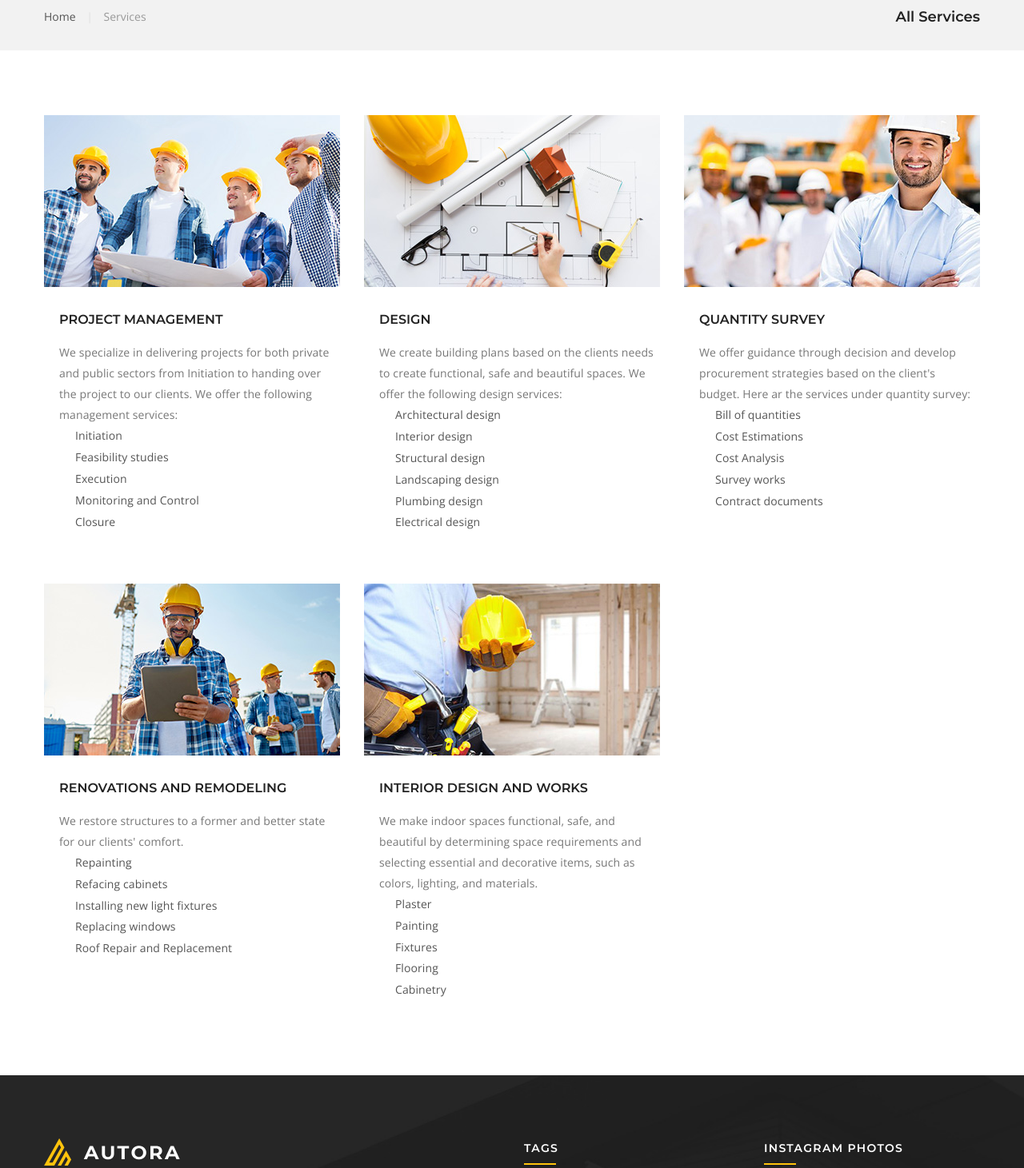
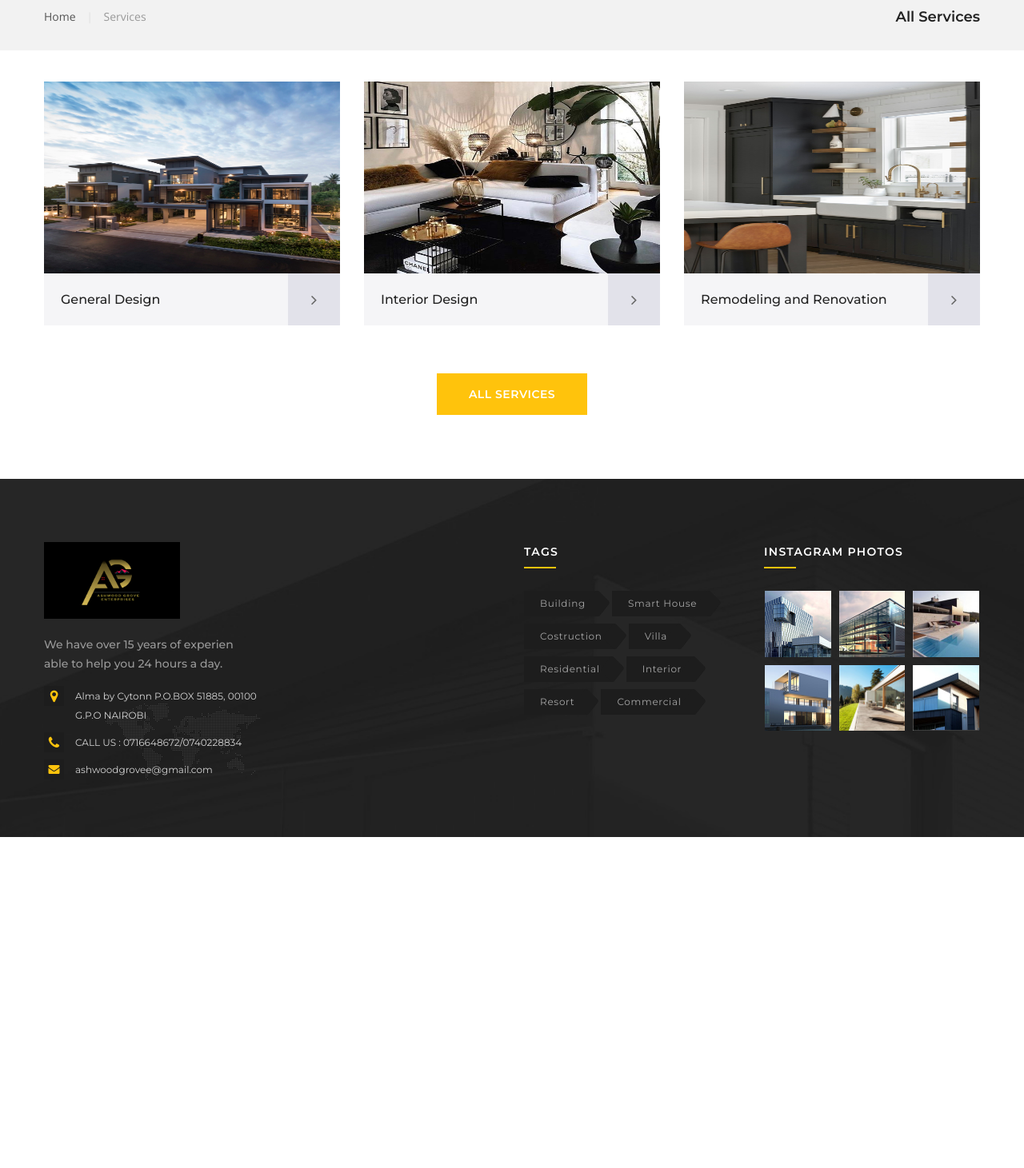
Before and after one commit to christinegatwiri/ashwood-enterprises, a plain HTML site: page page-services.html in a window 1280 px wide. Shown: the part 125-1586 px from the top of the page at 80% size. After the commit the page ends 1172 px from the top, so only its background shows below. Drawn offline with nearby package versions, Linux system fonts and the light colour scheme; some packages are replaced by stand-ins of ours; files whose address does not match are found by name.

Commit message:
add changes

```diff
--- a/page-services.html
+++ b/page-services.html
@@ -116,134 +116,118 @@
                                 <div class="container">
                                     <div class="row">
                                         <div class="col-md-12">
-                                            <div class="themesflat-spacer clearfix" data-desktop="81" data-mobile="60" data-smobile="60"></div>
-                                            <div class="themesflat-carousel-box data-effect clearfix" data-gap="30" data-column="3" data-column2="2" data-column3="1" data-auto="true">
+
+                                            <div class="themesflat-spacer clearfix" data-desktop="39" data-mobile="35" data-smobile="35"></div>
+                                            <div class="themesflat-carousel-box data-effect clearfix" data-gap="30" data-column="3" data-column2="2" data-column3="1" data-auto="false">
                                                 <div class="owl-carousel owl-theme">
-                                                    <div class="themesflat-image-box style-2 clearfix">
+                                                    <div class="themesflat-image-box style-1 has-icon icon-right w65 clearfix">
                                                         <div class="image-box-item">
                                                             <div class="inner">
                                                                 <div class="thumb data-effect-item">
-                                                                    <img src="assets/img/imagebox/image-box-1-370x215.jpg" alt="Image">
+                                                                    <img src="assets/img/projects/Design.png" alt="Image" style="max-height: 240px;">
                                                                     <div class="overlay-effect bg-color-accent"></div>
                                                                 </div>
                                                                 <div class="text-wrap">
-                                                                    <h5 class="heading uppercase"><a href="#">Project Management</a></h5>
-                                                                    <p class="letter-spacing-01">We specialize in delivering projects for both private and
-                                                                        public sectors from Initiation to handing over the project to our clients. We offer the following management services:
-                                                                    <ul class="letter-spacing-01 bullet">
-                                                                        <li>Initiation</li>
-                                                                        <li>Feasibility studies</li>
-                                                                        <li>Execution</li>
-                                                                        <li>Monitoring and Control</li>
-                                                                        <li>Closure</li>
-                                                                    </ul></p>
-                                                                    <!-- <div class="elm-readmore">
-                                                                        <a href="page-services-detail.html">DETAILS</a>
-                                                                    </div> -->
+                                                                    <h5 class="heading"><a href="#">General Design</a></h5>
+                                                                    <span class="icon-wrap">
+                                                                        <i class="fa fa-angle-right"></i>
+                                                                    </span>
                                                                 </div>
                                                             </div>
                                                         </div>
                                                     </div><!-- /.themesflat-image-box -->
 
-                                                    <div class="themesflat-image-box style-2 clearfix">
+                                                    <div class="themesflat-image-box style-1 has-icon icon-right w65 clearfix">
                                                         <div class="image-box-item">
                                                             <div class="inner">
                                                                 <div class="thumb data-effect-item">
-                                                                    <img src="assets/img/imagebox/image-box-2-370x215.jpg" alt="Image">
+                                                                    <img src="assets/img/projects/Interior Design.jpeg" alt="Image" style="max-height: 240px;">
                                                                     <div class="overlay-effect bg-color-accent"></div>
                                                                 </div>
                                                                 <div class="text-wrap">
-                                                                    <h5 class="heading uppercase"><a href="#">Design</a></h5>
-                                                                    <p class="letter-spacing-01">We create building plans based on the clients needs to create functional, safe and beautiful spaces. We offer the following design services:</p>
-                                                                    <ul class="letter-spacing-01 bullet">
-                                                                        <li>Architectural design</li>
-                                                                        <li>Interior design</li>
-                                                                        <li>Structural design</li>
-                                                                        <li>Landscaping design</li>
-                                                                        <li>Plumbing design</li>
-                                                                        <li>Electrical design</li>
-                                                                    </ul>
+                                                                    <h5 class="heading"><a href="#">Interior Design</a></h5>
+                                                                    <span class="icon-wrap">
+                                                                        <i class="fa fa-angle-right"></i>
+                                                                    </span>
                                                                 </div>
                                                             </div>
                                                         </div>
                                                     </div><!-- /.themesflat-image-box -->
 
-                                                    <div class="themesflat-image-box style-2 clearfix">
+                                                    <div class="themesflat-image-box style-1 has-icon icon-right w65 clearfix">
                                                         <div class="image-box-item">
                                                             <div class="inner">
                                                                 <div class="thumb data-effect-item">
-                                                                    <img src="assets/img/imagebox/image-box-3-370x215.jpg" alt="Image">
+                                                                    <img src="assets/img/projects/Renovation and Remodeling.jpeg" alt="Image" style="max-height: 240px;">
                                                                     <div class="overlay-effect bg-color-accent"></div>
                                                                 </div>
                                                                 <div class="text-wrap">
-                                                                    <h5 class="heading uppercase"><a href="#">Quantity survey</a></h5>
-                                                                    <p class="letter-spacing-01">We offer guidance through decision and develop procurement strategies based on the client's budget. Here ar the services under quantity survey:
-                                                                        <ul class="letter-spacing-01 bullet">
-                                                                            <li>Bill of quantities</li>
-                                                                            <li>Cost Estimations</li>
-                                                                            <li>Cost Analysis</li>
-                                                                            <li>Survey works</li>
-                                                                            <li>Contract documents</li>
-                                                                        </ul>
-                                                                    </p>
+                                                                    <h5 class="heading"><a href="#">Remodeling and Renovation</a></h5>
+                                                                    <span class="icon-wrap">
+                                                                        <i class="fa fa-angle-right"></i>
+                                                                    </span>
+                                                                </div>
+                                                            </div>
+                                                        </div>
+                                                    </div><!-- /.themesflat-image-box -->
 
+                                                    <div class="themesflat-image-box style-1 has-icon icon-right w65 clearfix">
+                                                        <div class="image-box-item">
+                                                            <div class="inner">
+                                                                <div class="thumb data-effect-item">
+                                                                    <img src="assets/img/projects/Design.png" alt="Image" style="max-height: 240px;">
+                                                                    <div class="overlay-effect bg-color-accent"></div>
+                                                                </div>
+                                                                <div class="text-wrap">
+                                                                    <h5 class="heading"><a href="#">GENERAL DESIGN</a></h5>
+                                                                    <span class="icon-wrap">
+                                                                        <i class="fa fa-angle-right"></i>
+                                                                    </span>
+                                                                </div>
+                                                            </div>
+                                                        </div>
+                                                    </div><!-- /.themesflat-image-box -->
+
+                                                    <div class="themesflat-image-box style-1 has-icon icon-right w65 clearfix">
+                                                        <div class="image-box-item">
+                                                            <div class="inner">
+                                                                <div class="thumb data-effect-item">
+                                                                    <img src="assets/img/imagebox/image-box-2-370x250.jpg" alt="Image">
+                                                                    <div class="overlay-effect bg-color-accent"></div>
+                                                                </div>
+                                                                <div class="text-wrap">
+                                                                    <h5 class="heading"><a href="#">BUILDING ENVELOPES</a></h5>
+                                                                    <span class="icon-wrap">
+                                                                        <i class="fa fa-angle-right"></i>
+                                                                    </span>
+                                                                </div>
+                                                            </div>
+                                                        </div>
+                                                    </div><!-- /.themesflat-image-box -->
+
+                                                    <div class="themesflat-image-box style-1 has-icon icon-right w65 clearfix">
+                                                        <div class="image-box-item">
+                                                            <div class="inner">
+                                                                <div class="thumb data-effect-item">
+                                                                    <img src="assets/img/imagebox/image-box-3-370x250.jpg" alt="Image">
+                                                                    <div class="overlay-effect bg-color-accent"></div>
+                                                                </div>
+                                                                <div class="text-wrap">
+                                                                    <h5 class="heading"><a href="#">CONSTRUCTION MANAGEMENT</a></h5>
+                                                                    <span class="icon-wrap">
+                                                                        <i class="fa fa-angle-right"></i>
+                                                                    </span>
                                                                 </div>
                                                             </div>
                                                         </div>
                                                     </div><!-- /.themesflat-image-box -->
                                                 </div>
                                             </div><!-- /.themesflat-carousel-box -->
-
-                                            <div class="themesflat-spacer clearfix" data-desktop="15" data-mobile="15" data-smobile="15"></div>
-                                            <div class="themesflat-carousel-box data-effect clearfix" data-gap="30" data-column="3" data-column2="2" data-column3="1" data-auto="true">
-                                                <div class="owl-carousel owl-theme">
-                                                    <div class="themesflat-image-box style-2 clearfix">
-                                                        <div class="image-box-item">
-                                                            <div class="inner">
-                                                                <div class="thumb data-effect-item">
-                                                                    <img src="assets/img/imagebox/image-box-6-370x215.jpg" alt="Image">
-                                                                    <div class="overlay-effect bg-color-accent"></div>
-                                                                </div>
-                                                                <div class="text-wrap">
-                                                                    <h5 class="heading uppercase"><a href="#">Renovations and Remodeling</a></h5>
-                                                                    <p class="letter-spacing-01">We restore structures to a former and  better state for our clients' comfort. </p>
-                                                                        <ul class="letter-spacing-01 bullet">
-                                                                            <li>Repainting</li>
-                                                                            <li>Refacing cabinets</li>
-                                                                            <li>Installing new light fixtures</li>
-                                                                            <li>Replacing windows</li>
-                                                                            <li>Roof Repair and Replacement </li>
-                                                                        </ul>
-                                                                </div>
-                                                            </div>
-                                                        </div>
-                                                    </div><!-- /.themesflat-image-box -->
-                                                    <div class="themesflat-image-box style-2 clearfix">
-                                                        <div class="image-box-item">
-                                                            <div class="inner">
-                                                                <div class="thumb data-effect-item">
-                                                                    <img src="assets/img/imagebox/image-box-4-370x215.jpg" alt="Image">
-                                                                    <div class="overlay-effect bg-color-accent"></div>
-                                                                </div>
-                                                                <div class="text-wrap">
-                                                                    <h5 class="heading uppercase"><a href="#">Interior Design and Works </a></h5>
-                                                                    <p class="letter-spacing-01">We make indoor spaces functional, safe, and beautiful by determining space requirements and selecting essential and decorative items, such as colors, lighting, and materials.</p>
-                                                                    <ul class="letter-spacing-01 bullet">
-                                                                        <li>Plaster</li>
-                                                                        <li>Painting</li>
-                                                                        <li>Fixtures</li>
-                                                                        <li>Flooring</li>
-                                                                        <li>Cabinetry</li>
-                                                                    </ul>
-                                                                </div>
-                                                            </div>
-                                                        </div>
-                                                    </div><!-- /.themesflat-image-box -->
-
-
-                                                </div>
-                                            </div><!-- /.themesflat-carousel-box -->
-                                            <div class="themesflat-spacer clearfix" data-desktop="45" data-mobile="60" data-smobile="60"></div>
+                                            <div class="themesflat-spacer clearfix" data-desktop="50" data-mobile="35" data-smobile="35"></div>
+                                            <div class="elm-button text-center">
+                                                <a href="page-services.html" class="themesflat-button bg-accent">ALL SERVICES</a>
+                                            </div>
+                                            <div class="themesflat-spacer clearfix" data-desktop="73" data-mobile="60" data-smobile="60"></div>
                                         </div><!-- /.col-md-12 -->
                                     </div><!-- /.row -->
                                 </div><!-- /.container -->
@@ -263,7 +247,7 @@
                         <div class="widget widget_text">
                             <div class="textwidget">
                                 <p>
-                                    <img src="assets/img/logo-white%402x.png" alt="Image" width="170" height="34">
+                                    <img src="assets/img/logo.png" alt="Image" width="170" height="34">
                                 </p>
 
                                 <p class="margin-bottom-15">We have over 15 years of experien able to help you 24 hours a day.</p>
```
Also changed, not shown: index.html (+7 -6 lines), page-about-detail.html (+1 -1 lines), page-contact.html (+1 -1 lines), page-projects.html (+1 -1 lines), assets/img/projects/Design.png (added), assets/img/projects/Interior Design.jpeg (added), assets/img/projects/Renovation and Remodeling.jpeg (added).
